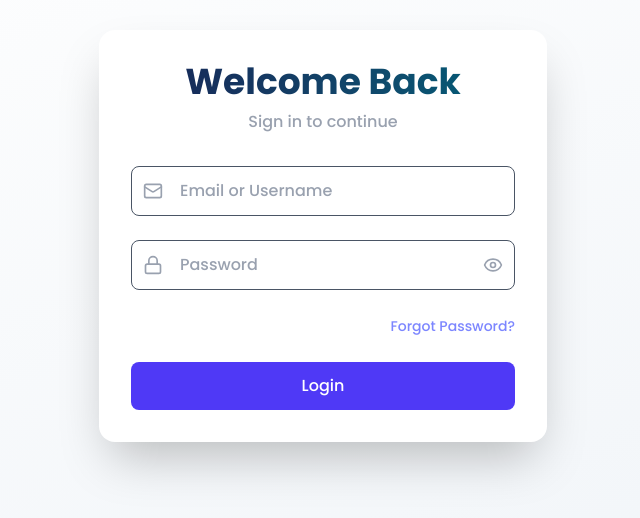
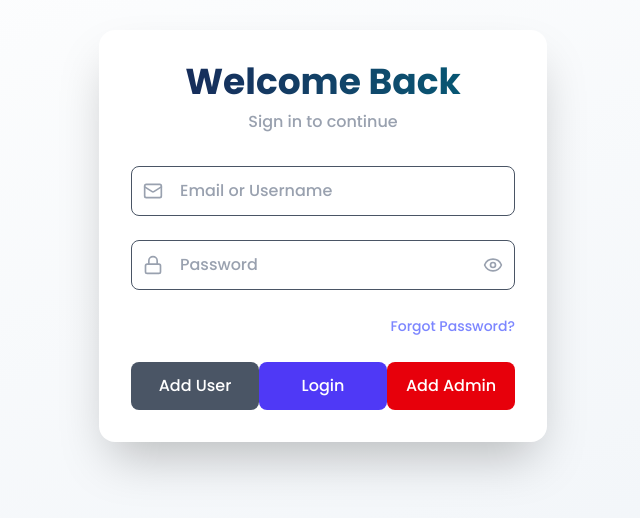
Before and after one commit to aziyanck/ita-fontend-new, a React (Vite) app: page /login in a window 1280 px wide. Shown: the part 164-682 px from the top of the page, without its empty margins (317-957 px from the left). Built offline with nearby package versions, Linux system fonts and the light colour scheme.

Commit message:
Add login and session persistence

```diff
--- a/src/Admin.jsx
+++ b/src/Admin.jsx
@@ -1,4 +1,6 @@
-import React, { useState } from 'react';
+import React, { useState, useEffect } from 'react';
+import { useNavigate } from 'react-router-dom';
+import { supabase } from './admin_components/supabaseClient';
 // Make sure to install lucide-react: npm install lucide-react
 import { LayoutDashboard, Users, ShoppingCart, Settings, Menu, X ,HouseWifi, Newspaper } from 'lucide-react';
 
@@ -93,6 +95,27 @@ const MainContent = ({ activeComponent }) => {
 export default function Admin() {
     const [activeComponent, setActiveComponent] = useState('Dashboard');
     const [isSidebarOpen, setSidebarOpen] = useState(false);
+    const navigate = useNavigate();
+
+    useEffect(() => {
+        const checkSession = async () => {
+            const { data: { session } } = await supabase.auth.getSession();
+            if (!session) {
+                navigate('/login');
+            }
+        };
+        checkSession();
+
+        const { data: authListener } = supabase.auth.onAuthStateChange((_event, session) => {
+            if (!session) {
+                navigate('/login');
+            }
+        });
+
+        return () => {
+            authListener.subscription.unsubscribe();
+        };
+    }, [navigate]);
 
     return (
         <div className="h-screen min-h-screen w-screen flex bg-gray-100 font-sans">
--- a/src/admin_components/LoginComponent.jsx
+++ b/src/admin_components/LoginComponent.jsx
@@ -1,13 +1,12 @@
 import React, { useState } from 'react';
 import { Mail, Lock, Eye, EyeOff } from 'lucide-react';
 import { useNavigate } from 'react-router-dom';
-
+import { loginUser, registerUser, registerAdmin } from './supabaseServices';
 
 // Main App Component
 
 // Login Component
 const LoginComponent = () => {
-
   const navigate = useNavigate();
 
   // State to manage password visibility
@@ -23,26 +22,44 @@ const LoginComponent = () => {
   };
 
   // Handle form submission
- const handleLogin = (e) => {
+  const handleLogin = async (e) => {
     e.preventDefault(); // prevent page refresh
-
-  // Simulate validation or API login logic
-  if (email === 'admin@example.com' && password === '123456') {
-    // optional: set success message
+    try {
+      await loginUser(email, password);
       setSuccess('Login successful!');
       setError('');
-
-    // Delay navigation just for UX (optional)
       setTimeout(() => {
         navigate('/admin'); // 👈 redirect to /admin after login
       }, 500);
-  } else {
-    setError('Invalid credentials');
+    } catch (error) {
+      setError(error.message);
       setSuccess('');
     }
   };
 
+  const handleRegisterUser = async (e) => {
+    e.preventDefault(); // prevent page refresh
+    try {
+      await registerUser(email, password);
+      setSuccess('User registered successfully!');
+      setError('');
+    } catch (error) {
+      setError(error.message);
+      setSuccess('');
+    }
+  };
 
+  const handleRegisterAdmin = async (e) => {
+    e.preventDefault(); // prevent page refresh
+    try {
+      await registerAdmin(email, password);
+      setSuccess('Admin registered successfully!');
+      setError('');
+    } catch (error) {
+      setError(error.message);
+      setSuccess('');
+    }
+  };
 
   return (
     <div className="flex justify-center items-center h-screen ">
@@ -53,7 +70,7 @@ const LoginComponent = () => {
         </div>
 
         {/* Login Form */}
-        <form className="space-y-6" onSubmit={handleLogin} >
+        <form className="space-y-6">
           {/* Email Input */}
           <div className="relative">
             <div className="absolute top-1/2 -translate-y-1/2 left-3 text-gray-400">
@@ -92,30 +109,53 @@ const LoginComponent = () => {
           </div>
 
           {/* Error and Success Messages */}
-          {error && <div className="text-red-400 text-sm text-center">{error}</div>}
-          {success && <div className="text-green-400 text-sm text-center">{success}</div>}
-
+          {error && (
+            <div className="text-red-400 text-sm text-center">{error}</div>
+          )}
+          {success && (
+            <div className="text-green-400 text-sm text-center">
+              {success}
+            </div>
+          )}
 
           {/* Forgot Password Link */}
           <div className="text-right">
-            <a href="#" className="text-sm text-indigo-400 hover:text-indigo-300 hover:underline">
+            <a
+              href="#"
+              className="text-sm text-indigo-400 hover:text-indigo-300 hover:underline"
+            >
               Forgot Password?
             </a>
           </div>
 
-          {/* Login Button */}
+          {/* Action Buttons */}
+          <div className="flex justify-between">
+            <button
+              type="button"
+              onClick={handleRegisterUser}
+              className="w-1/3 bg-gray-600 text-white font-bold py-3 px-4 rounded-lg hover:bg-gray-700 focus:outline-none focus:ring-4 focus:ring-gray-500/50 transform hover:-translate-y-1 transition-all duration-300"
+            >
+              Add User
+            </button>
             <button
               type="submit"
-            className="w-full bg-indigo-600 text-white font-bold py-3 px-4 rounded-lg hover:bg-indigo-700 focus:outline-none focus:ring-4 focus:ring-indigo-500/50 transform hover:-translate-y-1 transition-all duration-300"
-
+              onClick={handleLogin}
+              className="w-1/3 bg-indigo-600 text-white font-bold py-3 px-4 rounded-lg hover:bg-indigo-700 focus:outline-none focus:ring-4 focus:ring-indigo-500/50 transform hover:-translate-y-1 transition-all duration-300"
             >
               Login
             </button>
+            <button
+              type="button"
+              onClick={handleRegisterAdmin}
+              className="w-1/3 bg-red-600 text-white font-bold py-3 px-4 rounded-lg hover:bg-red-700 focus:outline-none focus:ring-4 focus:ring-red-500/50 transform hover:-translate-y-1 transition-all duration-300"
+            >
+              Add Admin
+            </button>
+          </div>
         </form>
       </div>
     </div>
   );
 };
 
-
 export default LoginComponent;
--- a/src/admin_components/supabaseClient.js
+++ b/src/admin_components/supabaseClient.js
@@ -4,4 +4,13 @@ import { createClient } from '@supabase/supabase-js';
 const supabaseUrl = 'https://flflrlrtahoybbxdkkah.supabase.co';
 const supabaseKey = 'eyJhbGciOiJIUzI1NiIsInR5cCI6IkpXVCJ9.eyJpc3MiOiJzdXBhYmFzZSIsInJlZiI6ImZsZmxybHJ0YWhveWJieGRra2FoIiwicm9sZSI6ImFub24iLCJpYXQiOjE3NTA0ODQ0NzYsImV4cCI6MjA2NjA2MDQ3Nn0.bhgcTKL84-mruAiKuI9si_gCX9e3C6wvtzTz3sEb9zc';
 
-export const supabase = createClient(supabaseUrl, supabaseKey);
+export const supabase = createClient(supabaseUrl, supabaseKey, {
+  auth: {
+    persistSession: true,
+    autoRefreshToken: true,
+    detectSessionInUrl: true,
+    cookieOptions: {
+      maxAge: 43200, // 12 hours in seconds
+    },
+  },
+});
--- a/src/admin_components/supabaseServices.js
+++ b/src/admin_components/supabaseServices.js
@@ -382,3 +382,35 @@ export async function getOngoingProjectsCount() {
 
     return count || 0;
 }
+
+export const loginUser = async (email, password) => {
+  const { data, error } = await supabase.auth.signInWithPassword({
+    email,
+    password,
+  });
+  if (error) throw error;
+  return data;
+};
+
+export const registerUser = async (email, password) => {
+  const { data, error } = await supabase.auth.signUp({
+    email,
+    password,
+  });
+  if (error) throw error;
+  return data;
+};
+
+export const registerAdmin = async (email, password) => {
+  const { data, error } = await supabase.auth.signUp({
+    email,
+    password,
+    options: {
+      data: {
+        role: 'admin',
+      },
+    },
+  });
+  if (error) throw error;
+  return data;
+};
```
Lines whose indentation alone changed are shown as unchanged.
